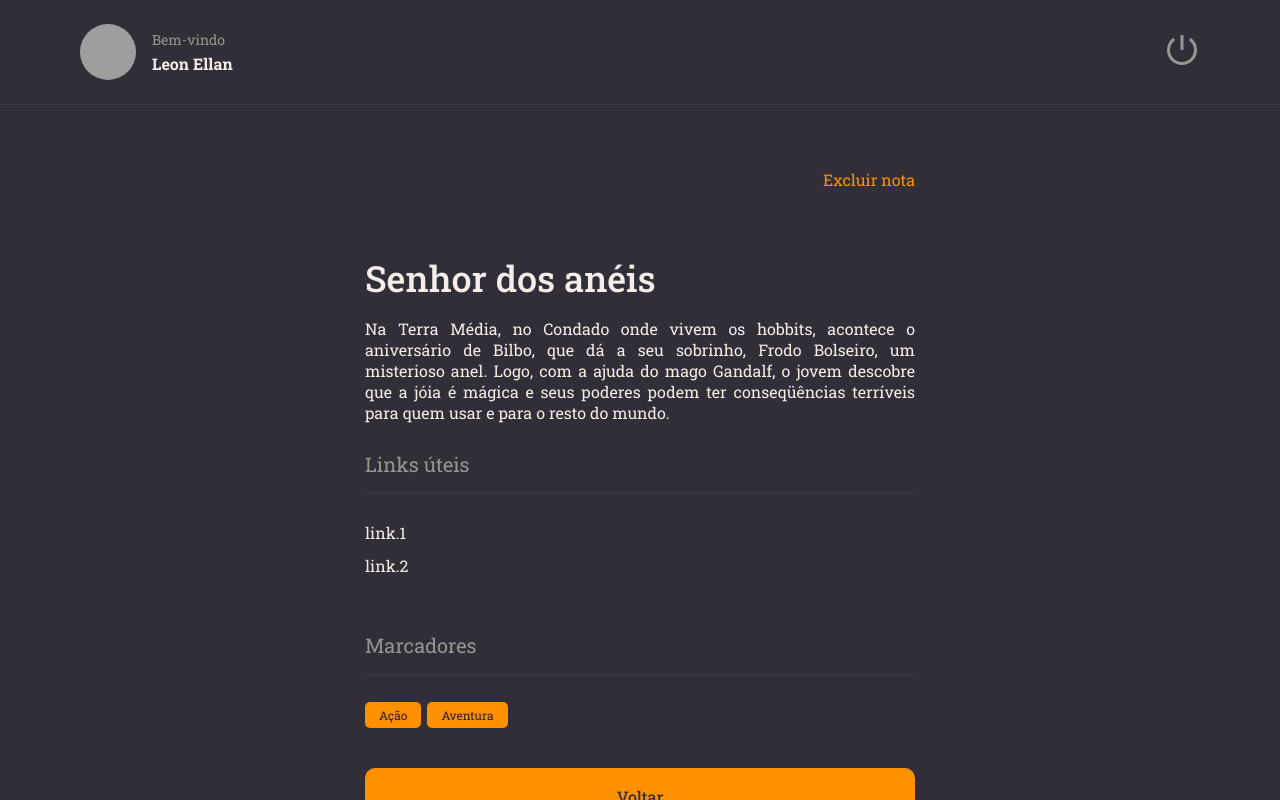
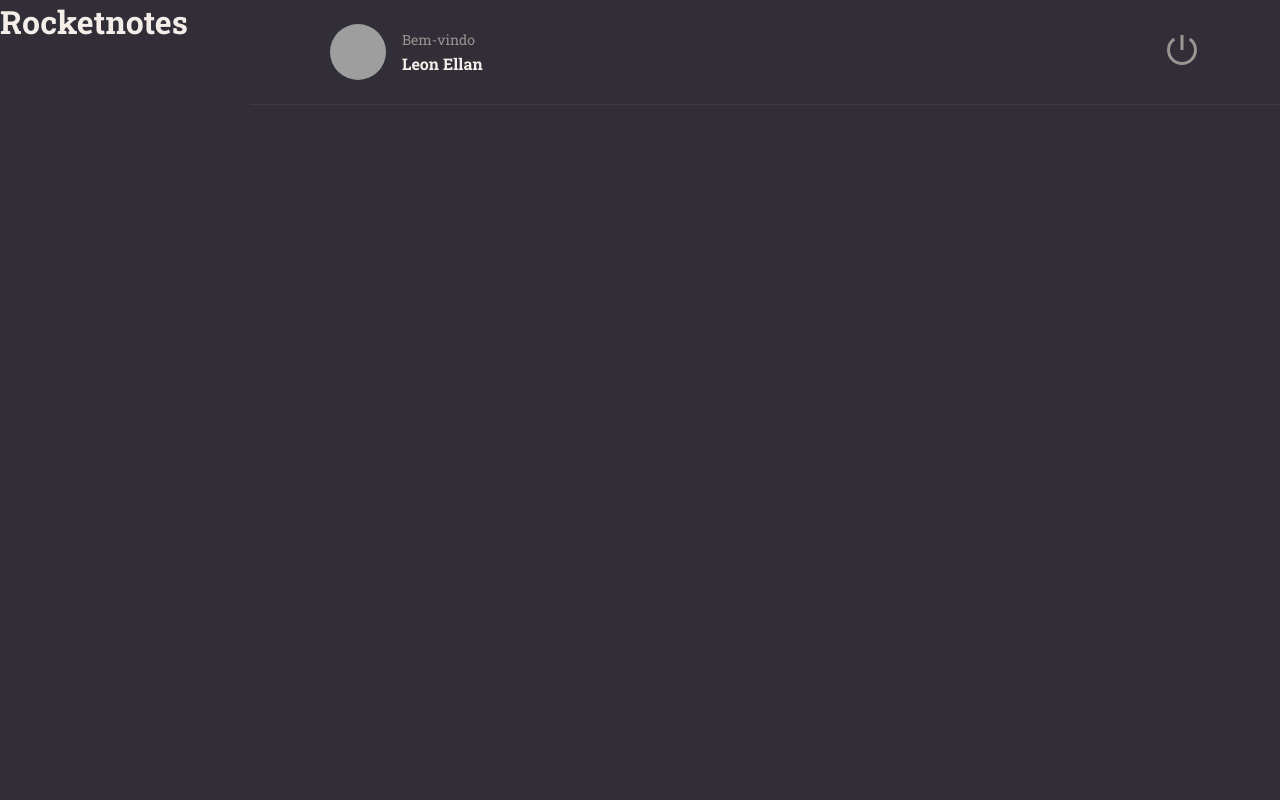
Before and after one commit to Leon-Ellan/rockectmovies-front, a React (Vite) app in the folder rocketmovies/: page / in a window 1280 px wide. Built offline with nearby package versions, Linux system fonts and the light colour scheme; grey boxes are pictures that could not be loaded.

Commit message:
add grid area in Home

```diff
--- a/rocketmovies/src/main.jsx
+++ b/rocketmovies/src/main.jsx
@@ -1,6 +1,6 @@
 import React from 'react'
 import ReactDOM from 'react-dom/client'
-import { Details }  from './pages/Details'
+import { Home }  from './pages/Home'
 import { ThemeProvider } from 'styled-components'
 import GlobalStyles from "./styles/global"
 
@@ -10,7 +10,7 @@
   <React.StrictMode>
     <ThemeProvider theme={theme}>
       <GlobalStyles/>
-      <Details />
+      <Home />
     </ThemeProvider>
   </React.StrictMode>,
 )
--- /dev/null
+++ b/rocketmovies/src/pages/Home/index.jsx
@@ -0,0 +1,39 @@
+import {
+  Container,
+  Brand,
+  Menu,
+  Search,
+  Content,
+  NewNote
+ } from "./styles";
+
+ import { Header } from '../../components/Header'
+
+
+ export function Home() {
+  return (
+    <Container>
+      <Brand>
+      <h1>Rocketnotes</h1>
+      </Brand>
+      <Header/>
+      <Menu>
+
+      </Menu>
+
+      <Search>
+
+      </Search>
+
+      <Content>
+
+      </Content>
+
+      <NewNote>
+
+      </NewNote>
+
+    </Container>
+  )
+
+}
--- /dev/null
+++ b/rocketmovies/src/pages/Home/styles.js
@@ -0,0 +1,39 @@
+import styled from 'styled-components';
+
+export const Container = styled.div`
+  width: 100%;
+  height: 100vh;
+
+  display: grid;
+  grid-template-columns: 250px auto;
+  grid-template-rows: 105px 128px auto 64px;
+  grid-template-areas:
+  "brand header"
+  "menu search"
+  "menu content"
+  "newnote content";
+
+  background-color: ${({ theme }) => theme.COLORS.BACKGROUND_800};
+`;
+
+export const Brand = styled.div`
+  grid-area: brand;
+
+`;
+export const Menu = styled.ul`
+  grid-area: menu;
+
+`;
+export const Search = styled.div`
+  grid-area: search;
+  padding: 64px 64px 0;
+`;
+export const Content = styled.div`
+  grid-area: content;
+  padding: 0 64px;
+  overflow-y: auto;
+`;
+export const NewNote = styled.div`
+  grid-area: newnote;
+
+`;
```
